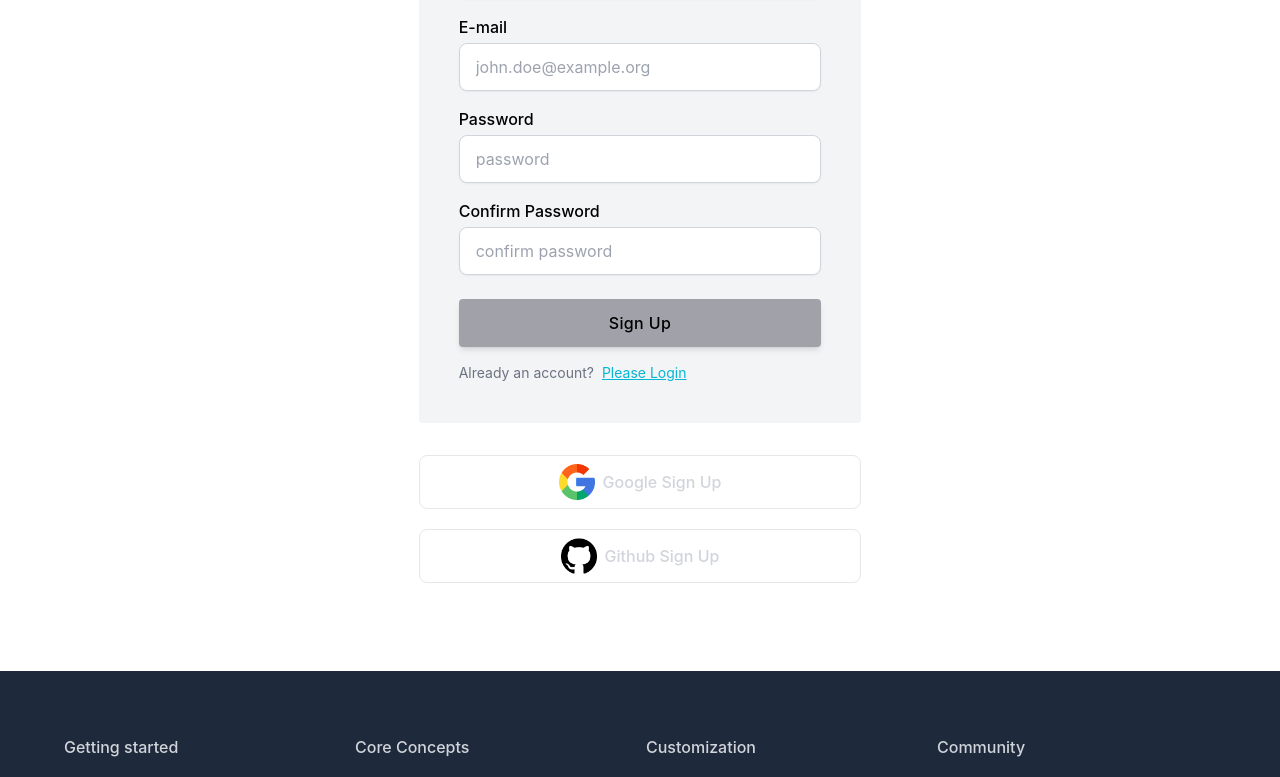
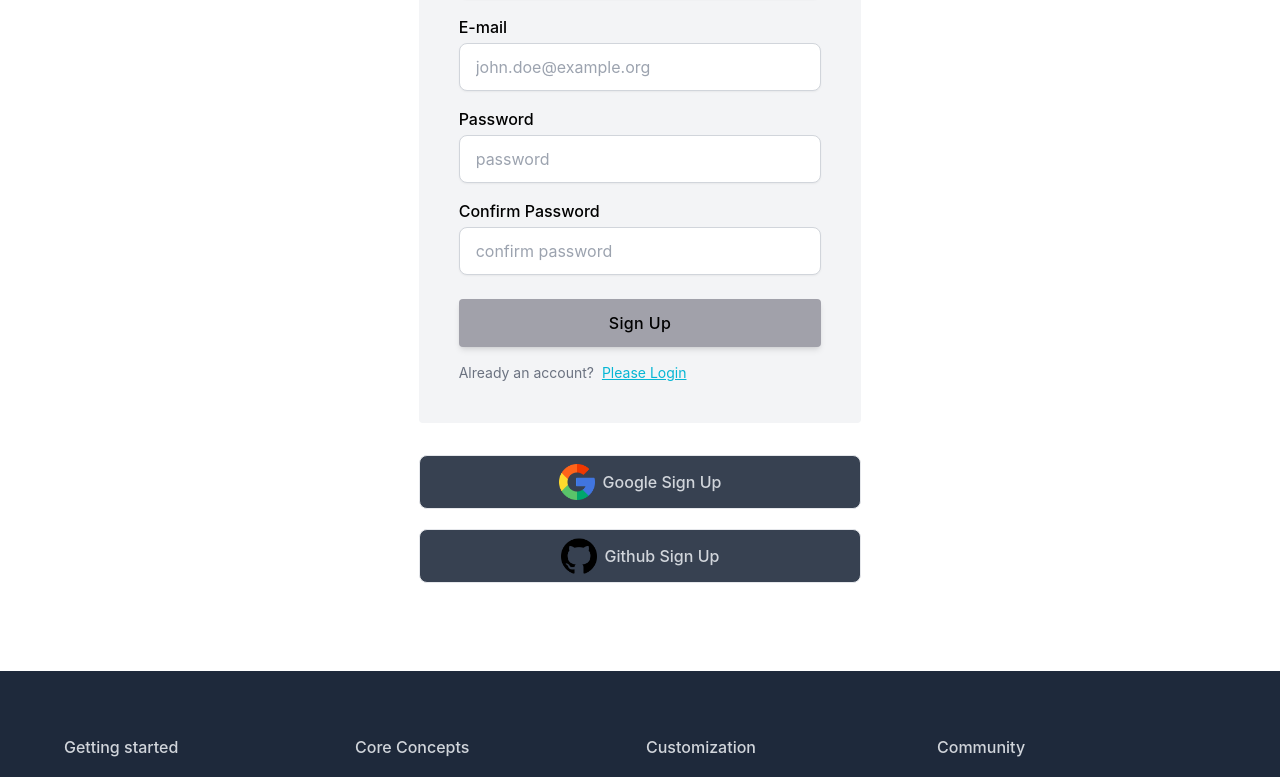
Before and after one commit to yusuf-khan-swd/invest-in-knowledge-client, a React (Create React App) app: page /register in a window 1280 px wide. Shown: the part 405-1182 px from the top of the page. Built offline with nearby package versions, Linux system fonts and the light colour scheme; no server answers.

Commit message:
added background color to google and github login button

```diff
--- a/src/Pages/Login/Login/Login.js
+++ b/src/Pages/Login/Login/Login.js
@@ -159,7 +159,7 @@ const Login = () => {
                 <div className='mb-5'>
                   <button
                     onClick={handleGoogleLogIn}
-                    className='inline-flex border w-full items-center justify-center py-2 px-4 font-medium transition-colors duration-200 rounded-lg text-gray-300 hover:bg-gray-700'
+                    className='inline-flex border w-full items-center justify-center py-2 px-4 font-medium transition-colors duration-200 rounded-lg text-gray-300 bg-gray-700 hover:bg-gray-600'
                   >
                     <img src={googleLogo} className="w-9 mr-2" alt="" />
                     Google Login
@@ -171,7 +171,7 @@ const Login = () => {
                 <div>
                   <button
                     onClick={handleGithubLogIn}
-                    className='inline-flex border w-full items-center justify-center py-2 px-4 font-medium transition-colors duration-200 rounded-lg text-gray-300 hover:bg-gray-700'
+                    className='inline-flex border w-full items-center justify-center py-2 px-4 font-medium transition-colors duration-200 rounded-lg text-gray-300 bg-gray-700 hover:bg-gray-600'
                   >
                     <img src={githubLogo} className="w-9 mr-2" alt="" />
                     Github Login
--- a/src/Pages/Login/Register/Register.js
+++ b/src/Pages/Login/Register/Register.js
@@ -219,7 +219,7 @@ const Register = () => {
                 <div className='mb-5'>
                   <button
                     onClick={handleGoogleLogIn}
-                    className='inline-flex border w-full items-center justify-center py-2 px-4 font-medium transition-colors duration-200 rounded-lg text-gray-300 hover:bg-gray-700'
+                    className='inline-flex border w-full items-center justify-center py-2 px-4 font-medium transition-colors duration-200 rounded-lg text-gray-300 bg-gray-700 hover:bg-gray-600'
                   >
                     <img src={googleLogo} className="w-9 mr-2" alt="" />
                     Google Sign Up
@@ -231,7 +231,7 @@ const Register = () => {
                 <div>
                   <button
                     onClick={handleGithubLogIn}
-                    className='inline-flex border w-full items-center justify-center py-2 px-4 font-medium transition-colors duration-200 rounded-lg text-gray-300 hover:bg-gray-700'
+                    className='inline-flex border w-full items-center justify-center py-2 px-4 font-medium transition-colors duration-200 rounded-lg text-gray-300 bg-gray-700 hover:bg-gray-600'
                   >
                     <img src={githubLogo} className="w-9 mr-2" alt="" />
                     Github Sign Up
```
